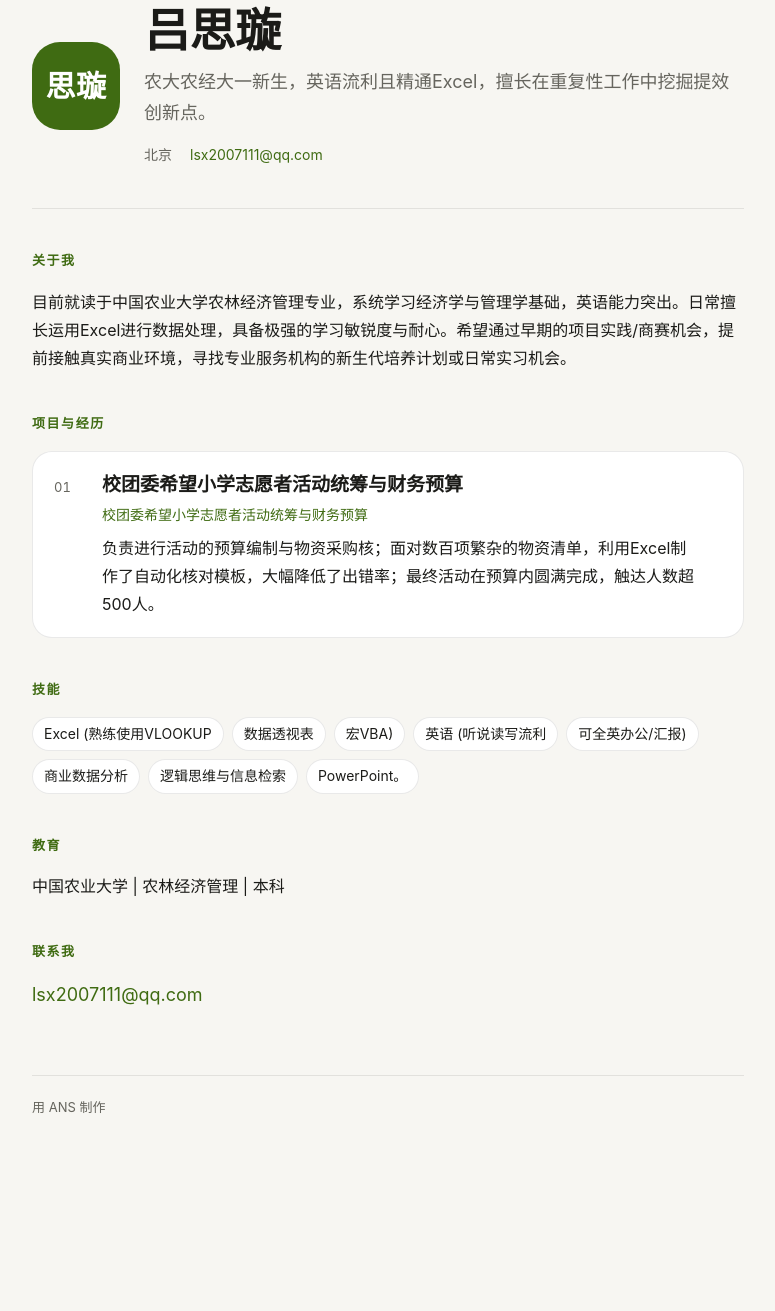
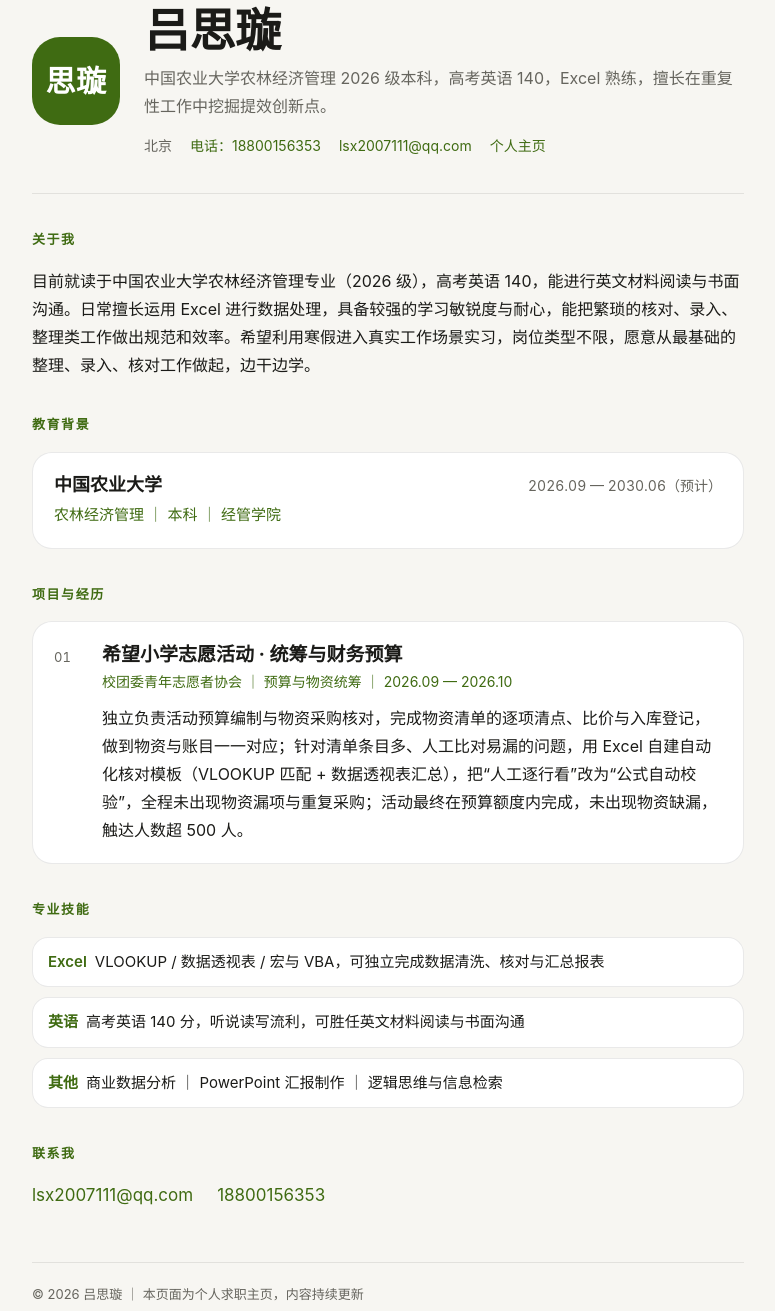
Before and after one commit to 953836442-png/953836442.github.io, a plain HTML site: page index.html in a window 1280 px wide. Shown: the part 69-1380 px from the top of the page, without its empty margins (252-1027 px from the left). Before the commit the page ends 1243 px from the top, so only its background shows below. Drawn offline with Linux system fonts and the light colour scheme.

Commit message:
Add files via upload

```diff
--- a/index.html
+++ b/index.html
@@ -1,30 +1,124 @@
-<!doctype html><html lang="zh-CN"><head><meta charset="utf-8"><meta name="viewport" content="width=device-width,initial-scale=1"><meta name="referrer" content="no-referrer"><meta http-equiv="Content-Security-Policy" content="default-src 'none'; style-src 'unsafe-inline'; img-src data:; base-uri 'none'; form-action 'none'"><title>吕思璇 · 农大农经大一新生，英语流利且精通Excel，擅长在重复性工作中挖掘提效创新点。</title><meta name="description" content="农大农经大一新生，英语流利且精通Excel，擅长在重复性工作中挖掘提效创新点。"><style>
+<!doctype html>
+<html lang="zh-CN">
+<head>
+<meta charset="utf-8">
+<meta name="viewport" content="width=device-width,initial-scale=1">
+<meta name="referrer" content="no-referrer">
+<!-- ↓ 这一行是"不希望被百度/Google 搜到"的设置。想被搜到就整行删掉 -->
+<meta name="robots" content="noindex">
+<meta http-equiv="Content-Security-Policy" content="default-src 'none'; style-src 'unsafe-inline'; img-src data:; base-uri 'none'; form-action 'none'">
+<title>吕思璇 · 中国农业大学农林经济管理</title>
+<meta name="description" content="中国农业大学农林经济管理 2026 级本科，高考英语 140，Excel 熟练，寻找寒假实习机会。">
+<style>
 *{box-sizing:border-box}html{-webkit-text-size-adjust:100%}
 body{margin:0;background:#f7f6f2;color:#1b1b18;font:16px/1.75 -apple-system,BlinkMacSystemFont,"PingFang SC","Hiragino Sans GB","Microsoft YaHei","Noto Sans SC",system-ui,sans-serif;text-wrap:pretty;overflow-wrap:anywhere}
 a{color:inherit;text-decoration:none}
 .page{max-width:760px;margin:0 auto;padding:72px 24px 56px}
-header{display:grid;grid-template-columns:auto 1fr;gap:24px;align-items:center;padding-bottom:40px;border-bottom:1px solid rgba(20,20,15,.09)}
+header{display:grid;grid-template-columns:auto 1fr;gap:24px;align-items:center;padding-bottom:34px;border-bottom:1px solid rgba(20,20,15,.09)}
 .mono{width:88px;height:88px;border-radius:28px;display:grid;place-items:center;background:#3f6b12;color:#fff;font:600 30px/1 "Songti SC","Noto Serif SC","Source Han Serif SC",Georgia,"Times New Roman",serif;letter-spacing:.02em}
 h1{margin:0;font:600 clamp(32px,6vw,46px)/1.15 "Songti SC","Noto Serif SC","Source Han Serif SC",Georgia,"Times New Roman",serif;letter-spacing:-.01em}
-.headline{margin:10px 0 0;font-size:18px;color:#66655e}
+.intent{margin:8px 0 0;font-size:17px;font-weight:600;color:#3f6b12}
+.headline{margin:8px 0 0;font-size:16px;color:#66655e}
 .meta{display:flex;flex-wrap:wrap;gap:6px 18px;margin-top:14px;font-size:14px;color:#66655e}
 .meta a{color:#3f6b12;border-bottom:1px solid transparent}.meta a:hover{border-color:currentColor}
-section{padding:40px 0 0}
+section{padding:34px 0 0}
 h2{margin:0 0 16px;font-size:13px;font-weight:600;letter-spacing:.12em;text-transform:uppercase;color:#3f6b12}
 .prose p{margin:0 0 12px}.prose p:last-child{margin:0}
 .projects{list-style:none;margin:0;padding:0;display:grid;gap:12px}
 .projects li{display:grid;grid-template-columns:40px 1fr;gap:8px;padding:20px 22px;border-radius:20px;background:#ffffff;box-shadow:inset 0 0 0 1px rgba(20,20,15,.09)}
 .idx{font-variant-numeric:tabular-nums;font-size:13px;color:#66655e;padding-top:5px}
 h3{margin:0;font:600 19px/1.4 "Songti SC","Noto Serif SC","Source Han Serif SC",Georgia,"Times New Roman",serif}
-.role{margin:2px 0 8px;font-size:14px;color:#3f6b12}
-.projects p{margin:6px 0 0}
-.open{display:inline-block;margin-top:10px;font-size:14px;color:#3f6b12}
-.skills{list-style:none;margin:0;padding:0;display:flex;flex-wrap:wrap;gap:8px}
-.skills li{padding:5px 12px;border-radius:999px;font-size:14px;background:#ffffff;box-shadow:inset 0 0 0 1px rgba(20,20,15,.09)}
-.contact p{display:flex;flex-wrap:wrap;gap:8px 24px;margin:0;font-size:18px}.contact a{color:#3f6b12}
-footer{margin-top:64px;padding-top:20px;border-top:1px solid rgba(20,20,15,.09);font-size:13px;color:#66655e}
-footer a:hover{color:#3f6b12}
-.ph{color:#66655e;opacity:.55}
+.role{margin:2px 0 10px;font-size:14px;color:#3f6b12}
+.bullets{margin:0;padding:0;list-style:none}
+.bullets li{position:relative;padding-left:16px;margin:0 0 7px}
+.bullets li:last-child{margin-bottom:0}
+.bullets li::before{content:"";position:absolute;left:0;top:.72em;width:5px;height:5px;border-radius:50%;background:#3f6b12}
+.edu{padding:20px 22px;border-radius:20px;background:#ffffff;box-shadow:inset 0 0 0 1px rgba(20,20,15,.09)}
+.edu .row{display:flex;flex-wrap:wrap;justify-content:space-between;gap:4px 16px;align-items:baseline}
+.edu .school{font:600 18px/1.4 "Songti SC","Noto Serif SC","Source Han Serif SC",Georgia,"Times New Roman",serif}
+.edu .time{font-size:14px;color:#66655e;font-variant-numeric:tabular-nums}
+.edu .sub{margin:4px 0 0;font-size:15px;color:#3f6b12}
+.edu .course{margin:8px 0 0;font-size:14px;color:#66655e}
+.skills{list-style:none;margin:0;padding:0;display:grid;gap:10px}
+.skills li{padding:12px 16px;border-radius:16px;font-size:15px;background:#ffffff;box-shadow:inset 0 0 0 1px rgba(20,20,15,.09)}
+.skills b{color:#3f6b12;font-weight:600;margin-right:8px}
+.contact p{display:flex;flex-wrap:wrap;gap:8px 24px;margin:0;font-size:17px}.contact a{color:#3f6b12}
+.todo{color:#b23c17;background:#fff3ec;border-radius:5px;padding:0 5px;font-weight:600}
+footer{margin-top:52px;padding-top:20px;border-top:1px solid rgba(20,20,15,.09);font-size:13px;color:#66655e}
 @media (max-width:560px){.page{padding:44px 18px 40px}header{grid-template-columns:1fr;gap:18px}.mono{width:64px;height:64px;border-radius:20px;font-size:22px}.projects li{grid-template-columns:1fr;padding:18px}.idx{padding:0}}
-@media print{body{background:#fff;color:#111;font-size:12.5px}.page{padding:0;max-width:none}.projects li,.skills li{box-shadow:inset 0 0 0 1px #ddd;break-inside:avoid}footer{display:none}a{color:#111}}
-</style></head><body><main class="page"><header><div class="mono" aria-hidden="true">思璇</div><div><h1>吕思璇</h1><p class="headline">农大农经大一新生，英语流利且精通Excel，擅长在重复性工作中挖掘提效创新点。</p><div class="meta"><span>北京</span><a href="mailto:lsx2007111@qq.com">lsx2007111@qq.com</a></div></div></header><section><h2>关于我</h2><div class="prose"><p>目前就读于中国农业大学农林经济管理专业，系统学习经济学与管理学基础，英语能力突出。日常擅长运用Excel进行数据处理，具备极强的学习敏锐度与耐心。希望通过早期的项目实践/商赛机会，提前接触真实商业环境，寻找专业服务机构的新生代培养计划或日常实习机会。</p></div></section><section><h2>项目与经历</h2><ol class="projects"><li><span class="idx">01</span><div><h3>校团委希望小学志愿者活动统筹与财务预算</h3><p class="role">校团委希望小学志愿者活动统筹与财务预算</p><p>负责进行活动的预算编制与物资采购核；面对数百项繁杂的物资清单，利用Excel制作了自动化核对模板，大幅降低了出错率；最终活动在预算内圆满完成，触达人数超500人。</p></div></li></ol></section><section><h2>技能</h2><ul class="skills"><li>Excel (熟练使用VLOOKUP</li><li>数据透视表</li><li>宏VBA)</li><li>英语 (听说读写流利</li><li>可全英办公/汇报)</li><li>商业数据分析</li><li>逻辑思维与信息检索</li><li>PowerPoint。</li></ul></section><section><h2>教育</h2><div class="prose"><p>中国农业大学 | 农林经济管理 | 本科</p></div></section><section class="contact"><h2>联系我</h2><p><a href="mailto:lsx2007111@qq.com">lsx2007111@qq.com</a></p></section><footer><a href="https://ans.cauai.fun/market/resume-website?from=site" rel="noopener noreferrer" target="_blank">用 ANS 制作</a></footer></main></body></html>
+@media print{body{background:#fff;color:#111;font-size:12.5px}.page{padding:0;max-width:none}.projects li,.skills li,.edu{box-shadow:inset 0 0 0 1px #ddd;break-inside:avoid}footer{display:none}a{color:#111}}
+</style>
+</head>
+<body>
+<main class="page">
+
+  <header>
+    <div class="mono" aria-hidden="true">思璇</div>
+    <div>
+      <h1>吕思璇</h1>
+      <p class="headline">中国农业大学农林经济管理 2026 级本科，高考英语 140，Excel 熟练，擅长在重复性工作中挖掘提效创新点。</p>
+      <div class="meta">
+        <span>北京</span>
+        <a href="tel:+8618800156353">电话：18800156353</a>
+        <a href="mailto:lsx2007111@qq.com">lsx2007111@qq.com</a>
+        <a href="https://953836442-png.github.io/953836442.github.io/" target="_blank" rel="noopener noreferrer">个人主页</a>
+      </div>
+    </div>
+  </header>
+
+  <section>
+    <h2>关于我</h2>
+    <div class="prose">
+      <p>目前就读于中国农业大学农林经济管理专业（2026 级），高考英语 140，能进行英文材料阅读与书面沟通。日常擅长运用 Excel 进行数据处理，具备较强的学习敏锐度与耐心，能把繁琐的核对、录入、整理类工作做出规范和效率。希望利用寒假进入真实工作场景实习，岗位类型不限，愿意从最基础的整理、录入、核对工作做起，边干边学。</p>
+    </div>
+  </section>
+
+  <section>
+    <h2>教育背景</h2>
+    <div class="edu">
+      <div class="row">
+        <span class="school">中国农业大学</span>
+        <span class="time">2026.09 — 2030.06（预计）</span>
+      </div>
+      <p class="sub">农林经济管理 ｜ 本科 ｜ 经管学院</p>
+    </div>
+  </section>
+
+  <section>
+    <h2>项目与经历</h2>
+    <ol class="projects">
+      <li>
+        <span class="idx">01</span>
+        <div>
+          <h3>希望小学志愿活动 · 统筹与财务预算</h3>
+          <p class="role">校团委青年志愿者协会 ｜ 预算与物资统筹 ｜ 2026.09 — 2026.10</p>
+          <div class="prose">
+            <p>独立负责活动预算编制与物资采购核对，完成物资清单的逐项清点、比价与入库登记，做到物资与账目一一对应；针对清单条目多、人工比对易漏的问题，用 Excel 自建自动化核对模板（VLOOKUP 匹配 + 数据透视表汇总），把“人工逐行看”改为“公式自动校验”，全程未出现物资漏项与重复采购；活动最终在预算额度内完成，未出现物资缺漏，触达人数超 500 人。</p>
+          </div>
+        </div>
+      </li>
+    </ol>
+  </section>
+
+  <section>
+    <h2>专业技能</h2>
+    <ul class="skills">
+      <li><b>Excel</b>VLOOKUP / 数据透视表 / 宏与 VBA，可独立完成数据清洗、核对与汇总报表</li>
+      <li><b>英语</b>高考英语 140 分，听说读写流利，可胜任英文材料阅读与书面沟通</li>
+      <li><b>其他</b>商业数据分析 ｜ PowerPoint 汇报制作 ｜ 逻辑思维与信息检索</li>
+    </ul>
+  </section>
+
+  <section class="contact">
+    <h2>联系我</h2>
+    <p>
+      <a href="mailto:lsx2007111@qq.com">lsx2007111@qq.com</a>
+      <a href="tel:+8618800156353">18800156353</a>
+    </p>
+  </section>
+
+  <footer>© 2026 吕思璇 ｜ 本页面为个人求职主页，内容持续更新</footer>
+
+</main>
+</body>
+</html>
```
